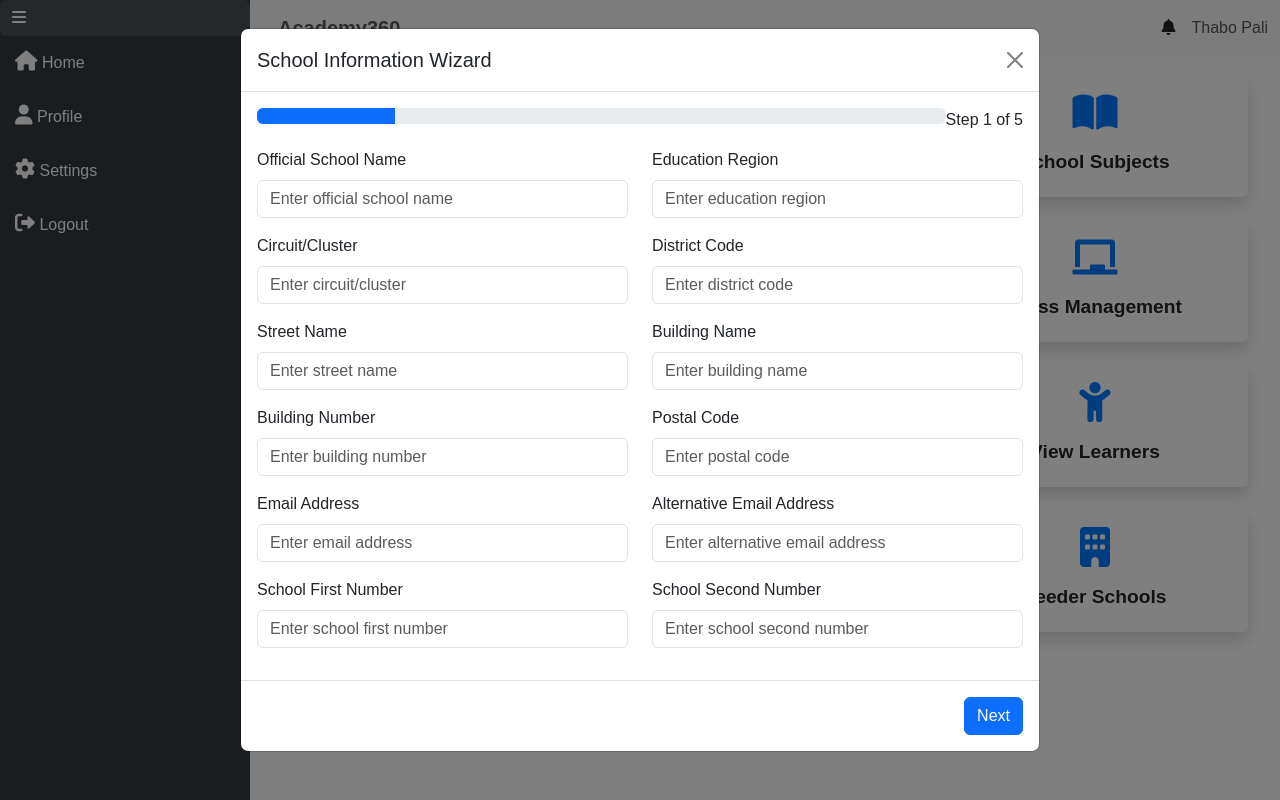
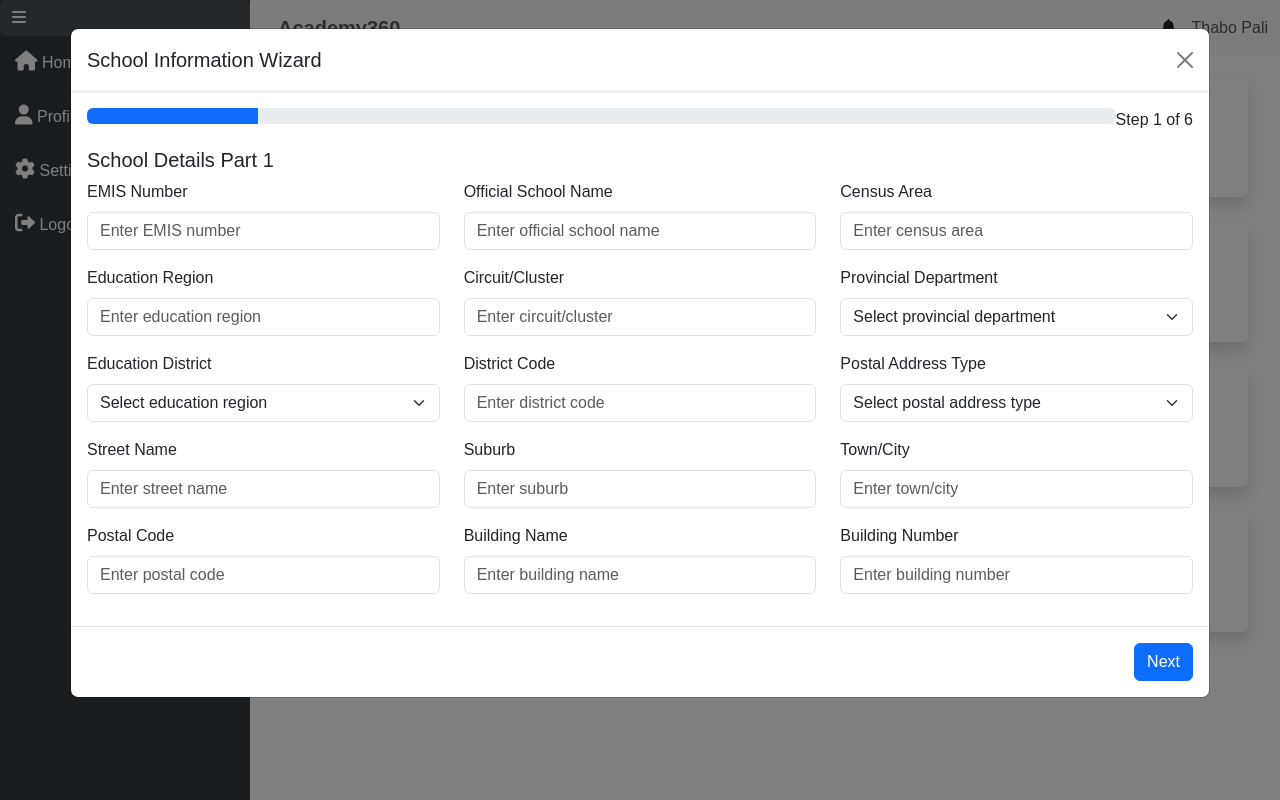
Before and after one commit to thabopal/academy360, a Django app: page /home/ in a window 1280 px wide, after a click on "School Information". Run offline with Django 5.2, Linux system fonts and the light colour scheme.

Commit message:
Finally completed the first part of the adding a school form, capturing school details

```diff
--- a/app_academy360/templates/home/index.html
+++ b/app_academy360/templates/home/index.html
@@ -117,7 +117,7 @@
 <!--Modal Pop ups-->
 <!-- School Information Modal -->
 <div class="modal fade bounce" id="schoolInfoModal" tabindex="-1" aria-labelledby="schoolInfoModalLabel" aria-hidden="true">
-    <div class="modal-dialog modal-lg">
+    <div class="modal-dialog modal-xl">
         <div class="modal-content">
             <div class="modal-header">
                 <h5 class="modal-title" id="schoolInfoModalLabel">School Information Wizard</h5>
@@ -136,91 +136,136 @@
                 <div class="tab-content" id="wizardTabContent">
                     <!-- Contact Details Tab -->
                     <div class="tab-pane fade show active" id="step1" role="tabpanel">
+                        <h5>School Details Part 1</h5>
                         <div class="row">
-                            <div class="col-md-6 mb-3">
+                            <div class="col-md-4 mb-3">
+                                <label for="EMISNumber" class="form-label">EMIS Number</label>
+                                <input type="number" class="form-control" id="EMISNumber" placeholder="Enter EMIS number">
+                            </div>
+                            <div class="col-md-4 mb-3">
                                 <label for="OfficialSchoolName" class="form-label">Official School Name</label>
                                 <input type="text" class="form-control" id="OfficialSchoolName" placeholder="Enter official school name">
                             </div>
-                            <div class="col-md-6 mb-3">
+                            <div class="col-md-4 mb-3">
+                                <label for="Census Area" class="form-label">Census Area</label>
+                                <input type="text" class="form-control" id="CensusArea" placeholder="Enter census area">
+                            </div>
+                            <div class="col-md-4 mb-3">
                                 <label for="EducationRegion" class="form-label">Education Region</label>
                                 <input type="text" class="form-control" id="EducationRegion" placeholder="Enter education region">
                             </div>
-                            <div class="col-md-6 mb-3">
+                            <div class="col-md-4 mb-3">
                                 <label for="Circuit_Cluster" class="form-label">Circuit/Cluster</label>
                                 <input type="text" class="form-control" id="Circuit_Cluster" placeholder="Enter circuit/cluster">
                             </div>
-                            <div class="col-md-6 mb-3">
+                            <div class="col-md-4 mb-3">
+                                <label for="ProvincialDepartment" class="form-label">Provincial Department</label>
+                                <select class="form-select" aria-label="Default select example" id="ProvincialDepartment">
+                                    <option selected>Select provincial department</option>
+                                    <option>Eastern Cape</option>
+                                    <option>Free State</option>
+                                    <option>Gauteng</option>
+                                    <option>Kwazulu Natal</option>
+                                    <option>Limpopo</option>
+                                    <option>Mpumalanga</option>
+                                    <option>Nothern Cape</option>
+                                    <option>North West</option>
+                                </select>
+                            </div>
+                            <div class="col-md-4 mb-3">
+                                <label for="EducationRegion" class="form-label">Education District</label>
+                                <select class="form-select" aria-label="Default select example" id="EducationRegion">
+                                    <option selected>Select education region</option>
+                                    <option>Eastern Cape</option>
+                                    <option>Free State</option>
+                                    <option>Gauteng</option>
+                                    <option>Kwazulu Natal</option>
+                                    <option>Limpopo</option>
+                                    <option>Mpumalanga</option>
+                                    <option>Nothern Cape</option>
+                                    <option>North West</option>
+                                </select>
+                            </div>
+                            <div class="col-md-4 mb-3">
                                 <label for="DistrictCode" class="form-label">District Code</label>
                                 <input type="number" class="form-control" id="DistrictCode" placeholder="Enter district code">
                             </div>
-                            <div class="col-md-6 mb-3">
+                            <div class="col-md-4 mb-3">
+                                <label for="PostalAddressType" class="form-label">Postal Address Type</label>
+                                <select class="form-select" aria-label="Default select example" id="PostalAddressType">
+                                    <option selected>Select postal address type</option>
+                                    <option>Street</option>
+                                    <option>Building</option>
+                                    <option>SAPO Village</option>
+                                    <option>P.O Box</option>
+                                    <option>Private Bag</option>
+                                </select>
+                            </div>
+                            <div class="col-md-4 mb-3">
                                 <label for="StreetName" class="form-label">Street Name</label>
                                 <input type="text" class="form-control" id="StreetName" placeholder="Enter street name">
                             </div>
-                            <div class="col-md-6 mb-3">
+                            <div class="col-md-4 mb-3">
+                                <label for="Suburb" class="form-label">Suburb</label>
+                                <input type="text" class="form-control" id="Suburb" placeholder="Enter suburb">
+                            </div>
+                            <div class="col-md-4 mb-3">
+                                <label for="Town_City" class="form-label">Town/City</label>
+                                <input type="text" class="form-control" id="Town_City" placeholder="Enter town/city">
+                            </div>
+                            <div class="col-md-4 mb-3">
+                                <label for="PostalCode" class="form-label">Postal Code</label>
+                                <input type="text" class="form-control" id="PostalCode" placeholder="Enter postal code">
+                            </div>
+                            <div class="col-md-4 mb-3">
                                 <label for="BuildingName" class="form-label">Building Name</label>
                                 <input type="text" class="form-control" id="BuildingName" placeholder="Enter building name">
                             </div>
-                            <div class="col-md-6 mb-3">
+                            <div class="col-md-4 mb-3">
                                 <label for="BuildingNumber" class="form-label">Building Number</label>
                                 <input type="number" class="form-control" id="BuildingNumber" placeholder="Enter building number">
                             </div>
-                            <div class="col-md-6 mb-3">
-                                <label for="PostalCode" class="form-label">Postal Code</label>
-                                <input type="text" class="form-control" id="PostalCode" placeholder="Enter postal code">
-                            </div>
-                            <div class="col-md-6 mb-3">
+
+                        </div>
+                    </div>
+                    <!-- Contact Details 2 Tab -->
+                    <div class="tab-pane fade show active" id="step2" role="tabpanel">
+                        <h5>School Details Part 2</h5>
+                        <div class="row">
+                            <div class="mb-3">
+                                <label for="NearestTown" class="form-label">NearestTown</label>
+                                <input type="number" class="form-control" id="NearestTown" placeholder="Enter nearest town">
+                            </div>
+                            <div class="mb-3">
+                                <label for="DistanceToNearestTown" class="form-label">Distance to Nearest Town (km)</label>
+                                <input type="number" class="form-control" id="DistanceToNearestTown" placeholder="Enter distance to nearest town (km)">
+                            </div>
+                            <div class="mb-3">
+                                <label for="ErfNumber" class="form-label">ERF Number</label>
+                                <input type="number" class="form-control" id="ErfNumber" placeholder="Enter ERF number">
+                            </div>
+                            <div class="col-md-4 mb-3">
                                 <label for="EmailAddress" class="form-label">Email Address</label>
                                 <input type="email" class="form-control" id="EmailAddress" placeholder="Enter email address">
                             </div>
-                            <div class="col-md-6 mb-3">
+                            <div class="col-md-4 mb-3">
                                 <label for="AlternativeEmailAddress" class="form-label">Alternative Email Address</label>
                                 <input type="email" class="form-control" id="AlternativeEmailAddress" placeholder="Enter alternative email address">
                             </div>
-                            <div class="col-md-6 mb-3">
+                            <div class="col-md-4 mb-3">
                                 <label for="SchoolFirstNumber" class="form-label">School First Number</label>
                                 <input type="text" class="form-control" id="SchoolFirstNumber" placeholder="Enter school first number">
                             </div>
-                            <div class="col-md-6 mb-3">
+                            <div class="col-md-4 mb-3">
                                 <label for="SchoolSecondNumber" class="form-label">School Second Number</label>
                                 <input type="text" class="form-control" id="SchoolSecondNumber" placeholder="Enter school second number">
                             </div>
-                        </div>
-                    </div>
-
-                    <!-- Survey Details Part 1 Tab -->
-                    <div class="tab-pane fade" id="step2" role="tabpanel">
-                        <form id="surveyDetails1Form">
-                            <h5>Survey Details Part 1</h5>
-                            <div class="mb-3">
-                                <label for="EMISNumber" class="form-label">EMIS Number</label>
-                                <input type="number" class="form-control" id="EMISNumber" placeholder="Enter EMIS number">
-                            </div>
-                            <div class="mb-3">
-                                <label for="EducationDistrict" class="form-label">Education District</label>
-                                <input type="number" class="form-control" id="EducationDistrict" placeholder="Enter education district">
-                            </div>
-                            <div class="mb-3">
-                                <label for="ProvincialDepartment" class="form-label">Provincial Department</label>
-                                <input type="number" class="form-control" id="ProvincialDepartment" placeholder="Enter provincial department">
-                            </div>
-                            <div class="mb-3">
-                                <label for="DistanceToNearestTown" class="form-label">Distance to Nearest Town (km)</label>
-                                <input type="number" class="form-control" id="DistanceToNearestTown" placeholder="Enter distance to nearest town (km)">
-                            </div>
-                            <div class="mb-3">
-                                <label for="ErfNumber" class="form-label">ERF Number</label>
-                                <input type="number" class="form-control" id="ErfNumber" placeholder="Enter ERF number">
-                            </div>
-                        </form>
-                    </div>
-
-                    <!-- Survey Details Part 2 Tab -->
-                    <div class="tab-pane fade" id="step3" role="tabpanel">
-                        <form id="surveyDetails2Form">
-                            <h5>Survey Details Part 2</h5>
-                            <div class="mb-3">
-                                <label for="InternetAccess" class="form-label">Internet Access</label>
+                            <div class="col-md-4 mb-3">
+                                <label for="PrincipalContactNumber" class="form-label">Principal Contact Number</label>
+                                <input type="text" class="form-control" id="PrincipalContactNumber" placeholder="Enter principal contact number">
+                            </div>
+                            <div class="mb-3">
+                                <label for="InternetAccess" class="form-label">Internet Access (Does the school have internet access?)</label>
                                 <select class="form-select" id="InternetAccess">
                                     <option value="true">Yes</option>
                                     <option value="false">No</option>
@@ -230,11 +275,26 @@
                                 <label for="NumberOfAdministrativeComputers" class="form-label">Number of Administrative Computers</label>
                                 <input type="number" class="form-control" id="NumberOfAdministrativeComputers" placeholder="Enter number of administrative computers">
                             </div>
+                        </div>
+                    </div>
+                    <!-- Survey Details Part 1 Tab -->
+                    <div class="tab-pane fade" id="step3" role="tabpanel">
+                        <form id="surveyDetails1Form">
+                            <h5>Survey Details Part 1</h5>
+
                         </form>
                     </div>
 
+                    <!-- Survey Details Part 2 Tab -->
+                    <div class="tab-pane fade" id="step4" role="tabpanel">
+                        <form id="surveyDetails2Form">
+                            <h5>Survey Details Part 2</h5>
+
+                        </form>
+                    </div>
+
                     <!-- SGB Status Tab -->
-                    <div class="tab-pane fade" id="step4" role="tabpanel">
+                    <div class="tab-pane fade" id="step5" role="tabpanel">
                         <form id="sgbStatusForm">
                             <h5>SGB Status</h5>
                             <div class="mb-3">
@@ -253,7 +313,7 @@
                     </div>
 
                     <!-- Twinning Details Tab -->
-                    <div class="tab-pane fade" id="step5" role="tabpanel">
+                    <div class="tab-pane fade" id="step6" role="tabpanel">
                         <form id="twinningDetailsForm">
                             <h5>Twinning Details</h5>
                             <div class="mb-3">
```
